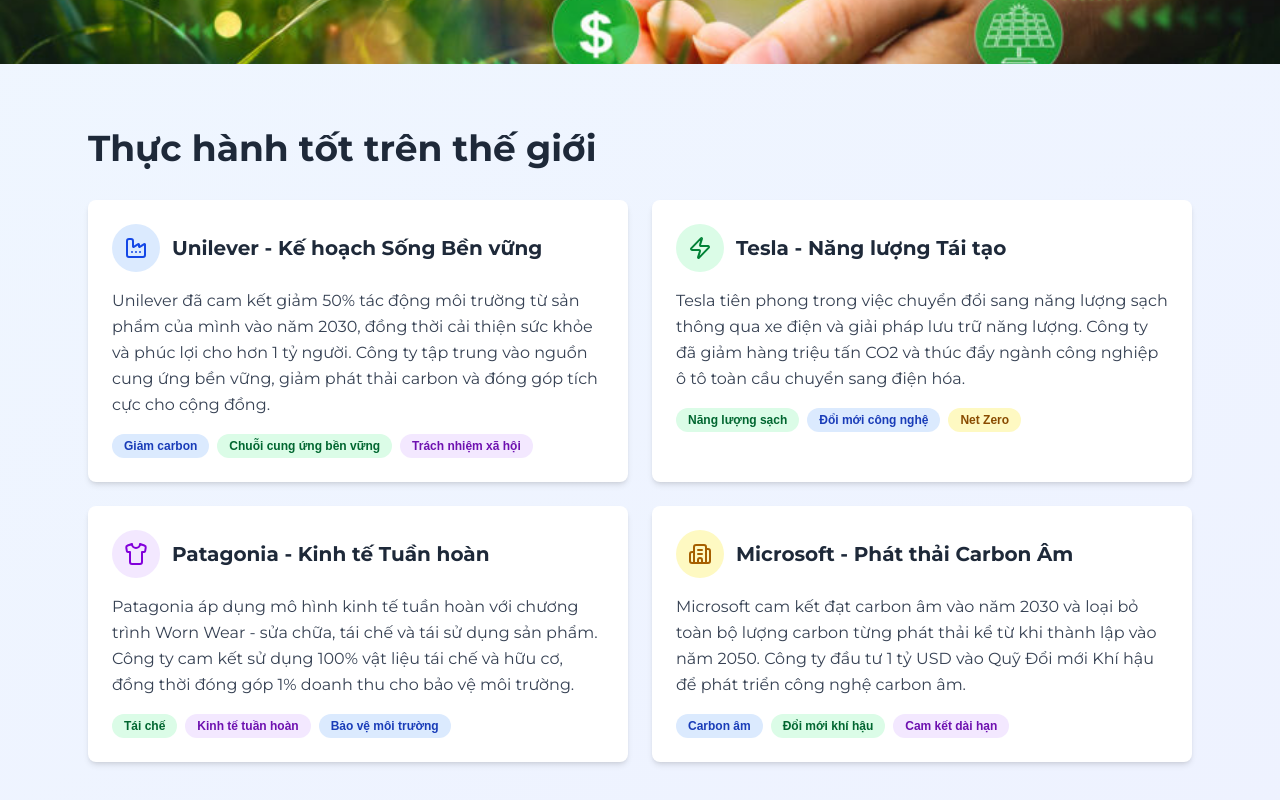
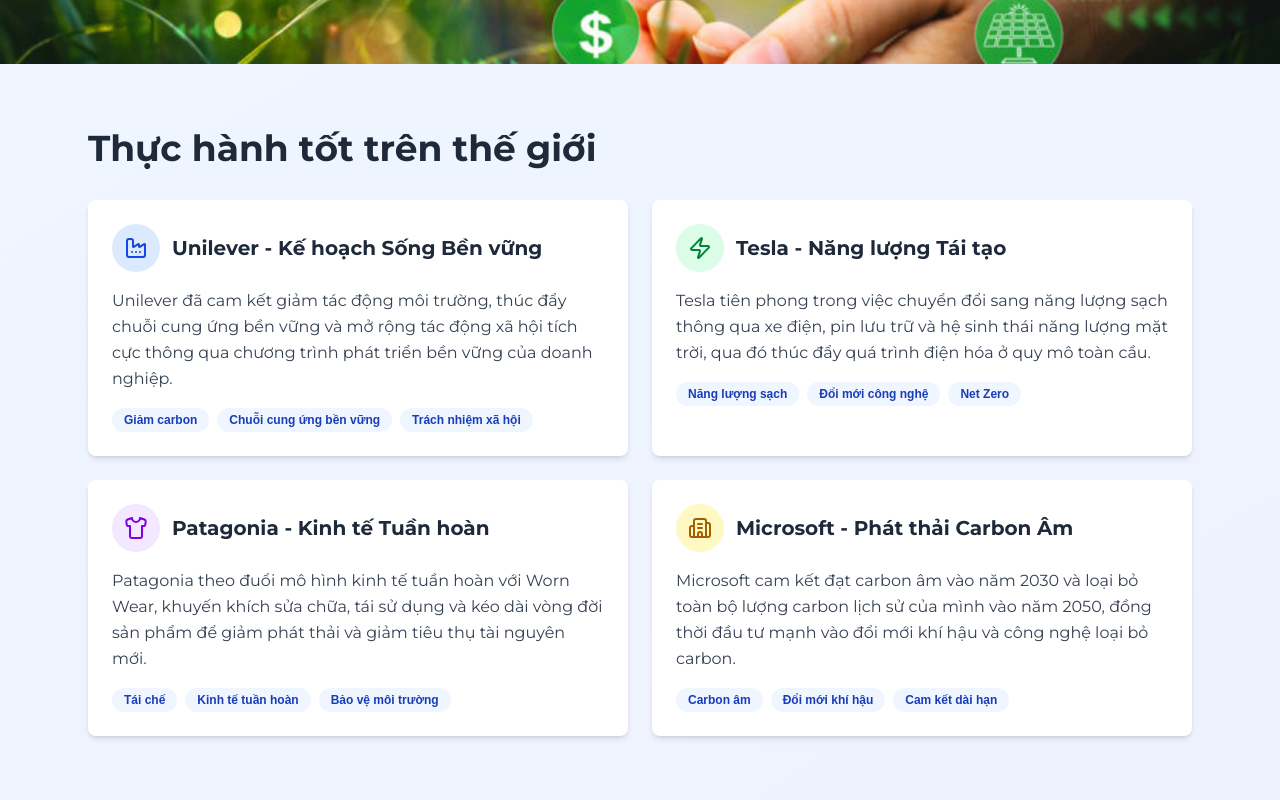
Before and after one commit to aitechdev79/sus_agri_mekong, a Next.js app: page /global_best_practice in a window 1280 px wide. Shown: the part 500-1300 px from the top of the page. Built offline with nearby package versions, Linux system fonts and the light colour scheme; no server answers.

Commit message:
Link global best practice cards

```diff
--- a/src/app/global_best_practice/page.tsx
+++ b/src/app/global_best_practice/page.tsx
@@ -3,21 +3,60 @@
 import NavigationBar from '@/components/NavigationBar';
 import Footer from '@/components/Footer';
 import Image from 'next/image';
-import Link from 'next/link';
 import { Building2, Factory, Shirt, Zap } from 'lucide-react';
+
+const practiceCards = [
+  {
+    title: 'Unilever - Kế hoạch Sống Bền vững',
+    description:
+      'Unilever đã cam kết giảm tác động môi trường, thúc đẩy chuỗi cung ứng bền vững và mở rộng tác động xã hội tích cực thông qua chương trình phát triển bền vững của doanh nghiệp.',
+    href: 'https://www.unilever.com/planet-and-society/climate-action/',
+    ariaLabel: 'Unilever - Kế hoạch Sống Bền vững',
+    icon: Factory,
+    iconWrapperClassName: 'bg-blue-100 text-blue-700',
+    tags: ['Giảm carbon', 'Chuỗi cung ứng bền vững', 'Trách nhiệm xã hội'],
+  },
+  {
+    title: 'Tesla - Năng lượng Tái tạo',
+    description:
+      'Tesla tiên phong trong việc chuyển đổi sang năng lượng sạch thông qua xe điện, pin lưu trữ và hệ sinh thái năng lượng mặt trời, qua đó thúc đẩy quá trình điện hóa ở quy mô toàn cầu.',
+    href: 'https://www.tesla.com/impact',
+    ariaLabel: 'Tesla - Năng lượng Tái tạo',
+    icon: Zap,
+    iconWrapperClassName: 'bg-green-100 text-green-700',
+    tags: ['Năng lượng sạch', 'Đổi mới công nghệ', 'Net Zero'],
+  },
+  {
+    title: 'Patagonia - Kinh tế Tuần hoàn',
+    description:
+      'Patagonia theo đuổi mô hình kinh tế tuần hoàn với Worn Wear, khuyến khích sửa chữa, tái sử dụng và kéo dài vòng đời sản phẩm để giảm phát thải và giảm tiêu thụ tài nguyên mới.',
+    href: 'https://wornwear.patagonia.com/',
+    ariaLabel: 'Patagonia - Kinh tế Tuần hoàn',
+    icon: Shirt,
+    iconWrapperClassName: 'bg-purple-100 text-purple-700',
+    tags: ['Tái chế', 'Kinh tế tuần hoàn', 'Bảo vệ môi trường'],
+  },
+  {
+    title: 'Microsoft - Phát thải Carbon Âm',
+    description:
+      'Microsoft cam kết đạt carbon âm vào năm 2030 và loại bỏ toàn bộ lượng carbon lịch sử của mình vào năm 2050, đồng thời đầu tư mạnh vào đổi mới khí hậu và công nghệ loại bỏ carbon.',
+    href: 'https://blogs.microsoft.com/blog/2020/01/16/microsoft-will-be-carbon-negative-by-2030/',
+    ariaLabel: 'Microsoft - Phát thải Carbon Âm',
+    icon: Building2,
+    iconWrapperClassName: 'bg-yellow-100 text-yellow-700',
+    tags: ['Carbon âm', 'Đổi mới khí hậu', 'Cam kết dài hạn'],
+  },
+] as const;
 
 export default function GlobalBestPracticePage() {
   return (
     <div className="min-h-screen">
-      {/* Navigation Bar */}
       <div className="relative z-50">
         <NavigationBar />
       </div>
 
-      {/* Main Content */}
       <main className="pt-16">
-        {/* Hero Section - Full Width Banner */}
-        <section className="relative w-full h-[400px] md:h-[500px]">
+        <section className="relative h-[400px] w-full md:h-[500px]">
           <Image
             src="/esg_hero.jpg"
             alt="Global Best Practices Hero Banner"
@@ -28,128 +67,48 @@ export default function GlobalBestPracticePage() {
           />
         </section>
 
-        {/* Global Best Practices */}
-        <section id="global-practices" className="py-16 bg-gradient-to-br from-blue-50 to-indigo-50">
-          <div className="container mx-auto px-6 max-w-6xl">
-            <h2 className="font-montserrat font-bold text-3xl md:text-4xl text-gray-800 mb-8">
+        <section id="global-practices" className="bg-gradient-to-br from-blue-50 to-indigo-50 py-16">
+          <div className="container mx-auto max-w-6xl px-6">
+            <h2 className="mb-8 font-montserrat text-3xl font-bold text-gray-800 md:text-4xl">
               Thực hành tốt trên thế giới
             </h2>
-            <div className="grid grid-cols-1 md:grid-cols-2 gap-6">
-              {/* Example 1 */}
-              <Link
-                href="/unilever"
-                className="bg-white rounded-lg p-6 shadow-md hover:shadow-xl transition-shadow duration-300 block"
-                aria-label="Unilever - Kế hoạch Sống Bền vững"
+            <div className="grid grid-cols-1 gap-6 md:grid-cols-2">
+              {practiceCards.map((card) => {
+                const Icon = card.icon;
+
+                return (
+                  <a
+                    key={card.title}
+                    href={card.href}
+                    target="_blank"
+                    rel="noopener noreferrer"
+                    className="block rounded-lg bg-white p-6 shadow-md transition-shadow duration-300 hover:shadow-xl"
+                    aria-label={card.ariaLabel}
                   >
-                <div className="flex items-center gap-3 mb-4">
-                  <div className="w-12 h-12 bg-blue-100 rounded-full flex items-center justify-center text-blue-700">
-                    <Factory className="w-6 h-6" />
+                    <div className="mb-4 flex items-center gap-3">
+                      <div className={`flex h-12 w-12 items-center justify-center rounded-full ${card.iconWrapperClassName}`}>
+                        <Icon className="h-6 w-6" />
                       </div>
-                  <h3 className="font-montserrat font-bold text-xl text-gray-800">
-                    Unilever - Kế hoạch Sống Bền vững
+                      <h3 className="font-montserrat text-xl font-bold text-gray-800">
+                        {card.title}
                       </h3>
                     </div>
-                <p className="text-gray-700 font-montserrat leading-relaxed mb-4">
-                  Unilever đã cam kết giảm 50% tác động môi trường từ sản phẩm của mình vào năm 2030,
-                  đồng thời cải thiện sức khỏe và phúc lợi cho hơn 1 tỷ người. Công ty tập trung vào
-                  nguồn cung ứng bền vững, giảm phát thải carbon và đóng góp tích cực cho cộng đồng.
+                    <p className="mb-4 font-montserrat leading-relaxed text-gray-700">
+                      {card.description}
                     </p>
                     <div className="flex flex-wrap gap-2">
-                  <span className="px-3 py-1 bg-blue-100 text-blue-800 rounded-full text-xs font-semibold">
-                    Giảm carbon
+                      {card.tags.map((tag) => (
+                        <span
+                          key={tag}
+                          className="rounded-full bg-blue-50 px-3 py-1 text-xs font-semibold text-blue-800"
+                        >
+                          {tag}
                         </span>
-                  <span className="px-3 py-1 bg-green-100 text-green-800 rounded-full text-xs font-semibold">
-                    Chuỗi cung ứng bền vững
-                  </span>
-                  <span className="px-3 py-1 bg-purple-100 text-purple-800 rounded-full text-xs font-semibold">
-                    Trách nhiệm xã hội
-                  </span>
+                      ))}
                     </div>
-              </Link>
-
-              {/* Example 2 */}
-              <div className="bg-white rounded-lg p-6 shadow-md hover:shadow-xl transition-shadow duration-300">
-                <div className="flex items-center gap-3 mb-4">
-                  <div className="w-12 h-12 bg-green-100 rounded-full flex items-center justify-center text-green-700">
-                    <Zap className="w-6 h-6" />
-                  </div>
-                  <h3 className="font-montserrat font-bold text-xl text-gray-800">
-                    Tesla - Năng lượng Tái tạo
-                  </h3>
-                </div>
-                <p className="text-gray-700 font-montserrat leading-relaxed mb-4">
-                  Tesla tiên phong trong việc chuyển đổi sang năng lượng sạch thông qua xe điện và
-                  giải pháp lưu trữ năng lượng. Công ty đã giảm hàng triệu tấn CO2 và thúc đẩy ngành
-                  công nghiệp ô tô toàn cầu chuyển sang điện hóa.
-                </p>
-                <div className="flex flex-wrap gap-2">
-                  <span className="px-3 py-1 bg-green-100 text-green-800 rounded-full text-xs font-semibold">
-                    Năng lượng sạch
-                  </span>
-                  <span className="px-3 py-1 bg-blue-100 text-blue-800 rounded-full text-xs font-semibold">
-                    Đổi mới công nghệ
-                  </span>
-                  <span className="px-3 py-1 bg-yellow-100 text-yellow-800 rounded-full text-xs font-semibold">
-                    Net Zero
-                  </span>
-                </div>
-              </div>
-
-              {/* Example 3 */}
-              <div className="bg-white rounded-lg p-6 shadow-md hover:shadow-xl transition-shadow duration-300">
-                <div className="flex items-center gap-3 mb-4">
-                  <div className="w-12 h-12 bg-purple-100 rounded-full flex items-center justify-center text-purple-700">
-                    <Shirt className="w-6 h-6" />
-                  </div>
-                  <h3 className="font-montserrat font-bold text-xl text-gray-800">
-                    Patagonia - Kinh tế Tuần hoàn
-                  </h3>
-                </div>
-                <p className="text-gray-700 font-montserrat leading-relaxed mb-4">
-                  Patagonia áp dụng mô hình kinh tế tuần hoàn với chương trình Worn Wear - sửa chữa,
-                  tái chế và tái sử dụng sản phẩm. Công ty cam kết sử dụng 100% vật liệu tái chế và
-                  hữu cơ, đồng thời đóng góp 1% doanh thu cho bảo vệ môi trường.
-                </p>
-                <div className="flex flex-wrap gap-2">
-                  <span className="px-3 py-1 bg-green-100 text-green-800 rounded-full text-xs font-semibold">
-                    Tái chế
-                  </span>
-                  <span className="px-3 py-1 bg-purple-100 text-purple-800 rounded-full text-xs font-semibold">
-                    Kinh tế tuần hoàn
-                  </span>
-                  <span className="px-3 py-1 bg-blue-100 text-blue-800 rounded-full text-xs font-semibold">
-                    Bảo vệ môi trường
-                  </span>
-                </div>
-              </div>
-
-              {/* Example 4 */}
-              <div className="bg-white rounded-lg p-6 shadow-md hover:shadow-xl transition-shadow duration-300">
-                <div className="flex items-center gap-3 mb-4">
-                  <div className="w-12 h-12 bg-yellow-100 rounded-full flex items-center justify-center text-yellow-700">
-                    <Building2 className="w-6 h-6" />
-                  </div>
-                  <h3 className="font-montserrat font-bold text-xl text-gray-800">
-                    Microsoft - Phát thải Carbon Âm
-                  </h3>
-                </div>
-                <p className="text-gray-700 font-montserrat leading-relaxed mb-4">
-                  Microsoft cam kết đạt carbon âm vào năm 2030 và loại bỏ toàn bộ lượng carbon từng
-                  phát thải kể từ khi thành lập vào năm 2050. Công ty đầu tư 1 tỷ USD vào Quỹ Đổi
-                  mới Khí hậu để phát triển công nghệ carbon âm.
-                </p>
-                <div className="flex flex-wrap gap-2">
-                  <span className="px-3 py-1 bg-blue-100 text-blue-800 rounded-full text-xs font-semibold">
-                    Carbon âm
-                  </span>
-                  <span className="px-3 py-1 bg-green-100 text-green-800 rounded-full text-xs font-semibold">
-                    Đổi mới khí hậu
-                  </span>
-                  <span className="px-3 py-1 bg-purple-100 text-purple-800 rounded-full text-xs font-semibold">
-                    Cam kết dài hạn
-                  </span>
-                </div>
-              </div>
+                  </a>
+                );
+              })}
             </div>
           </div>
         </section>
```
Lines whose indentation alone changed are shown as unchanged.
